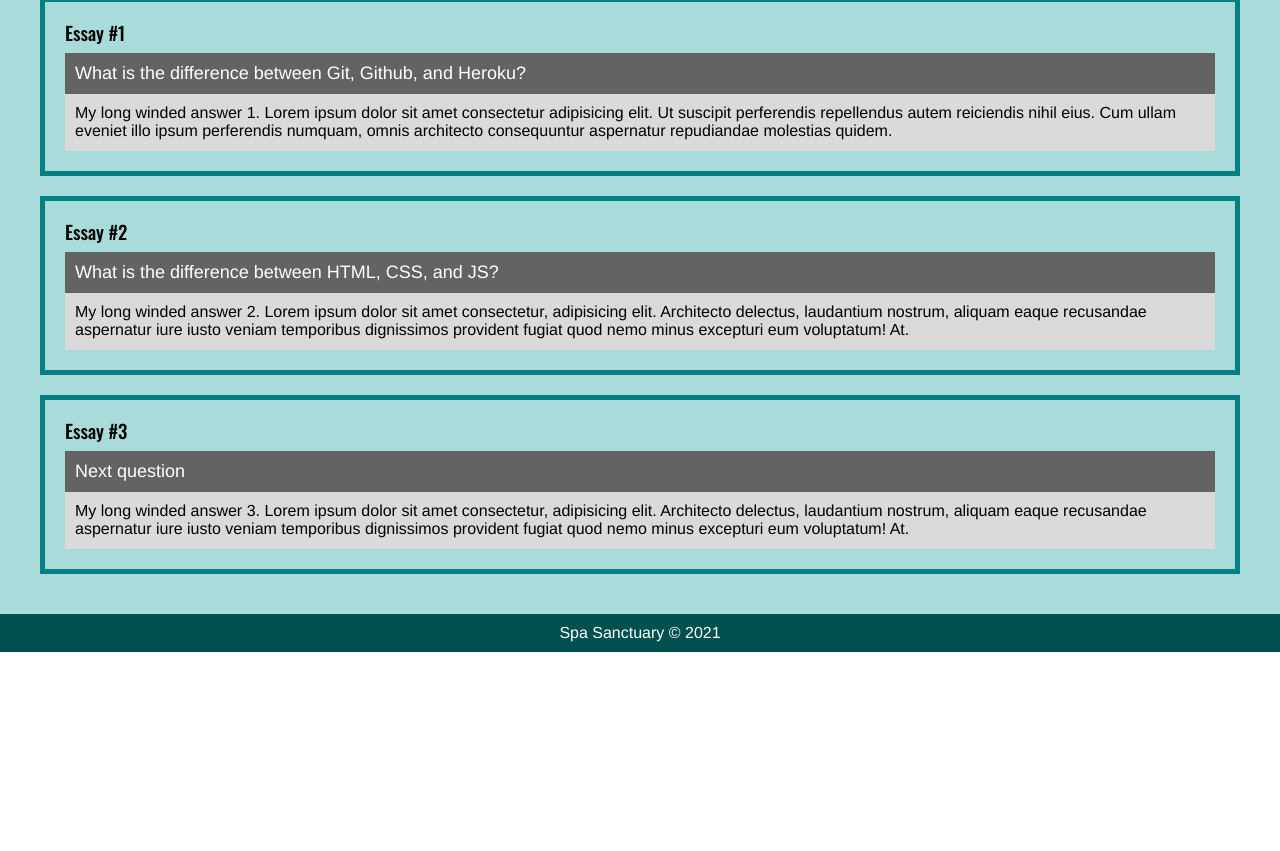
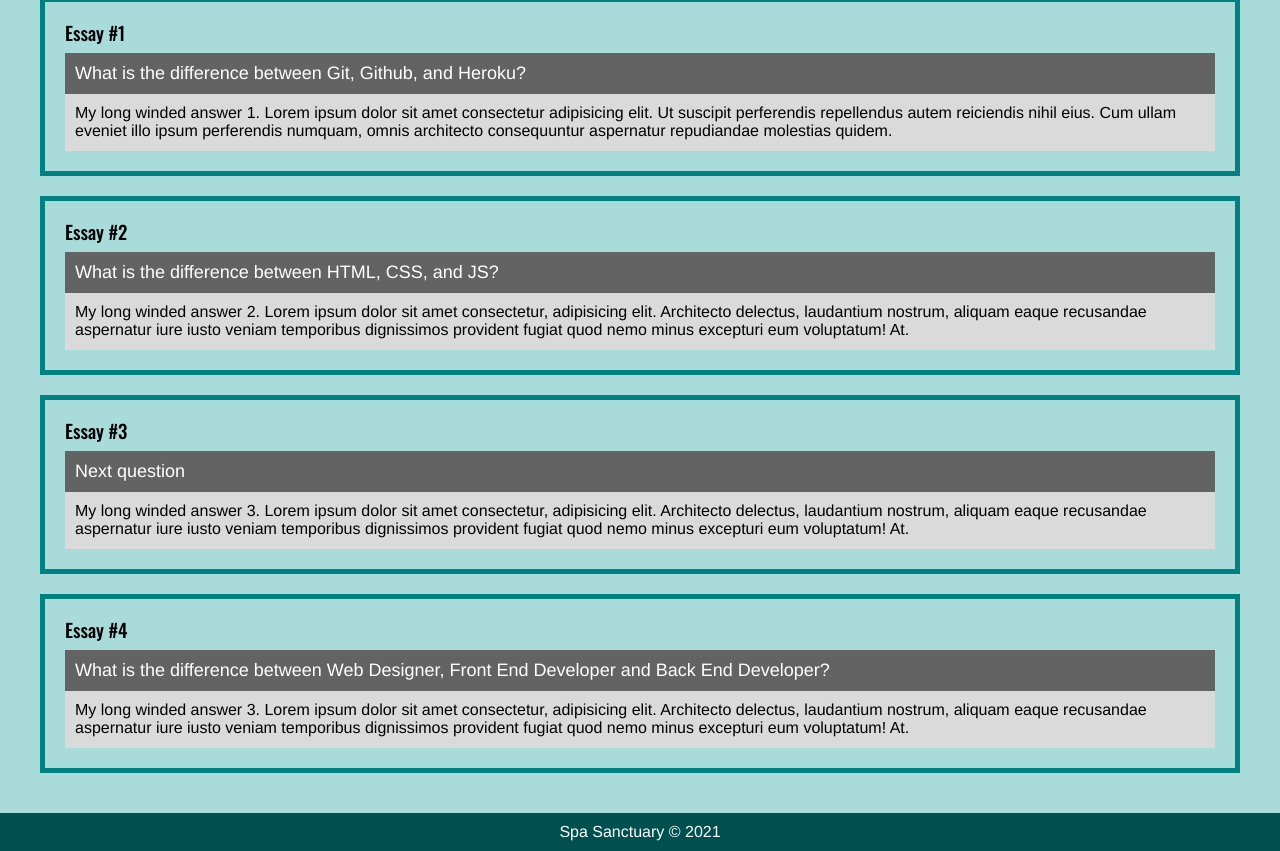
Before and after one commit to rcglamayor/uclax-web1-summer21, a React (Create React App) app: page / in a window 1280 px wide. Shown: the part 631-1482 px from the top of the page. Before the commit the page ends 1283 px from the top, so only its background shows below. Built offline with nearby package versions, Linux system fonts and the light colour scheme.

Commit message:
adding more stuff on a thursday

```diff
--- a/src/React/Homework/Homework.jsx
+++ b/src/React/Homework/Homework.jsx
@@ -24,6 +24,12 @@ const Homework = () => {
             >
                 My long winded answer 3. Lorem ipsum dolor sit amet consectetur, adipisicing elit. Architecto delectus, laudantium nostrum, aliquam eaque recusandae aspernatur iure iusto veniam temporibus dignissimos provident fugiat quod nemo minus excepturi eum voluptatum! At.
             </Essay>
+            <Essay
+                number={ 4 }
+                question='What is the difference between Web Designer, Front End Developer and Back End Developer?'
+            >
+                My long winded answer 3. Lorem ipsum dolor sit amet consectetur, adipisicing elit. Architecto delectus, laudantium nostrum, aliquam eaque recusandae aspernatur iure iusto veniam temporibus dignissimos provident fugiat quod nemo minus excepturi eum voluptatum! At.
+            </Essay>
         </HomeworkStyled>
     );
 }
```
